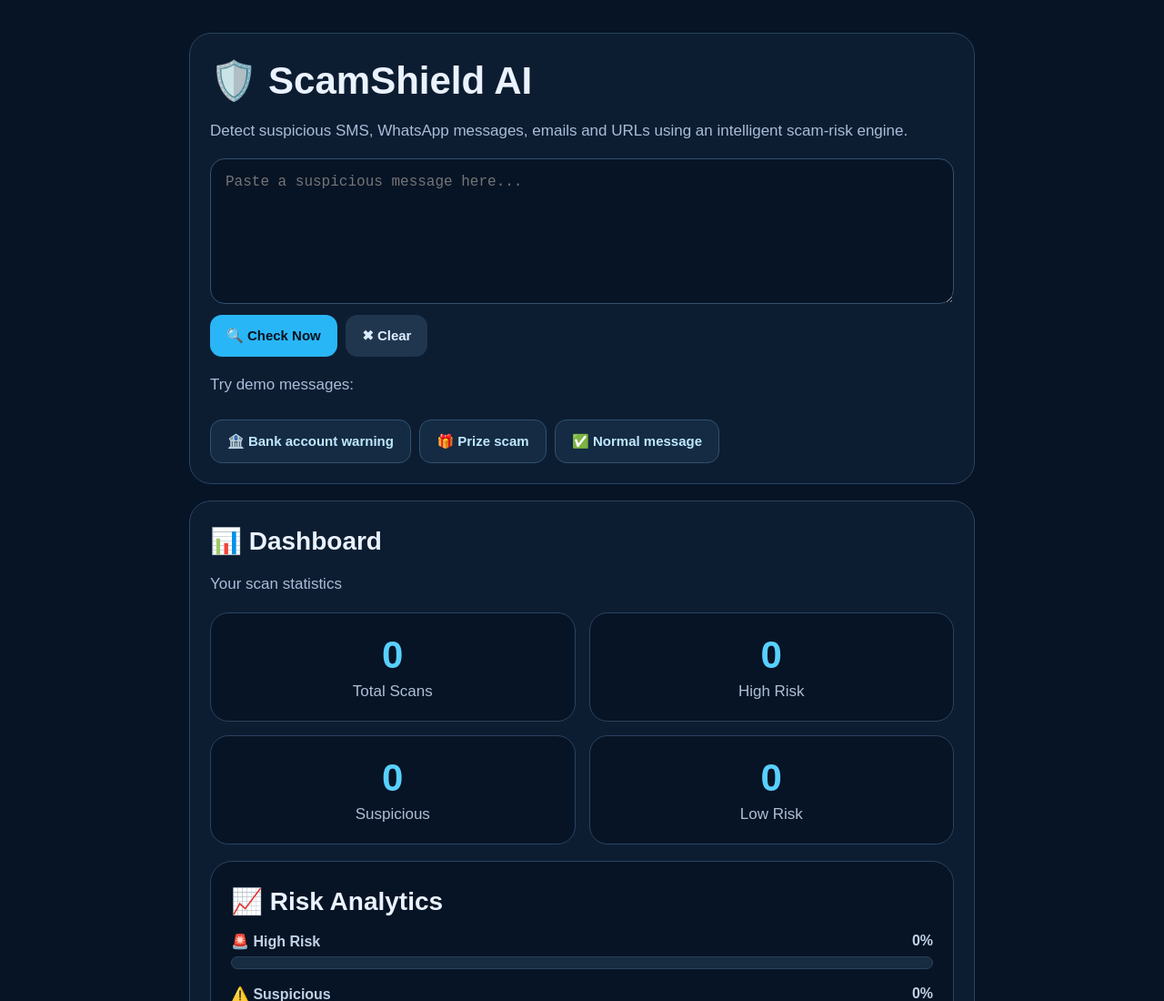
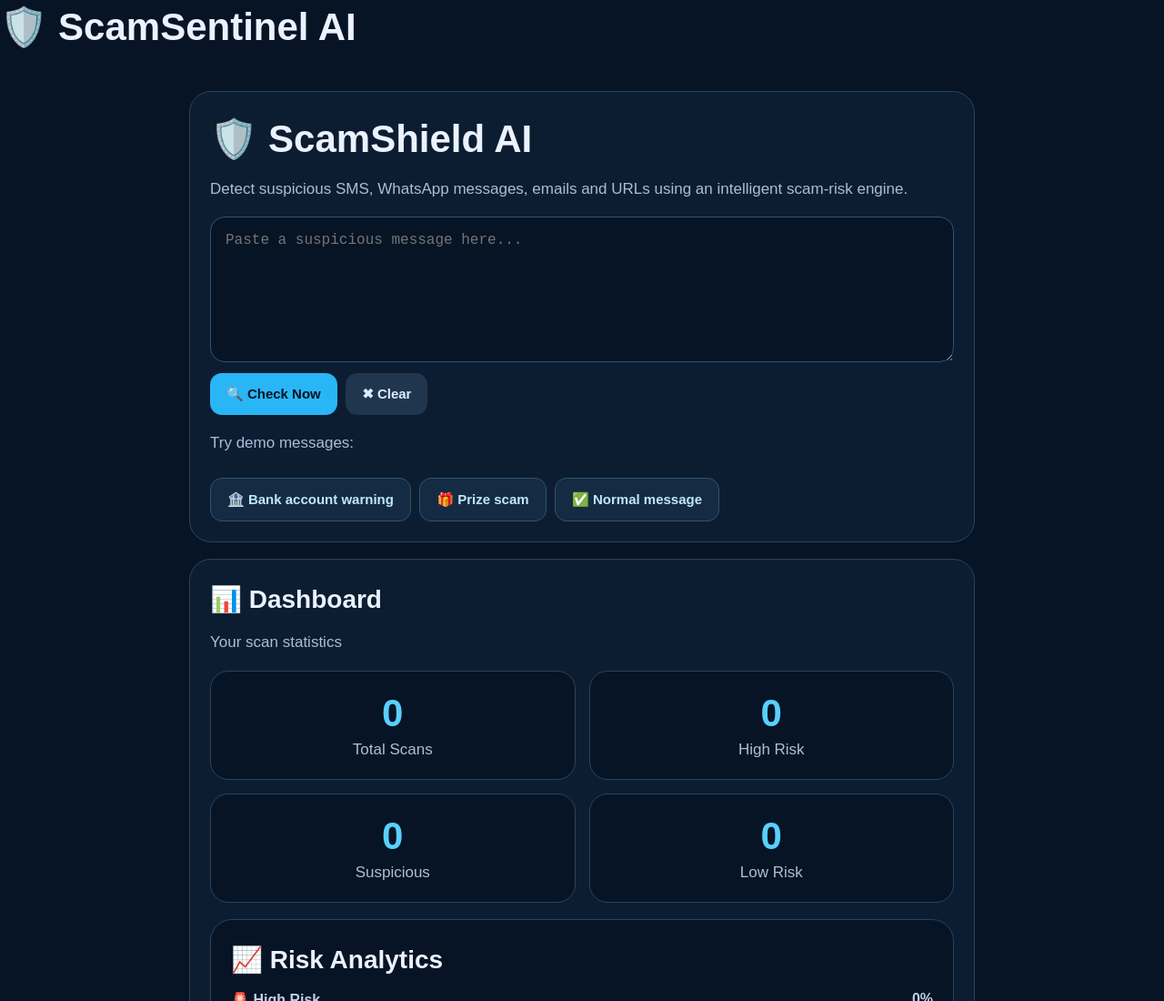
Before and after one commit to gunthapallisandeepreddy-ctrl/ScamShield-AI, a plain HTML site: page index.html in a window 1280 px wide. Shown: the top 1100 px of the page at 91% size. Drawn offline with Linux system fonts and the light colour scheme.

Commit message:
Update index.html

```diff
--- a/index.html
+++ b/index.html
@@ -5,7 +5,7 @@
 <meta charset="UTF-8">
 <meta name="viewport" content="width=device-width,initial-scale=1.0">
 
-<title>ScamSentinel AI</title>
+<h1>🛡️ ScamSentinel AI</h1>
 
 <style>
 
```
